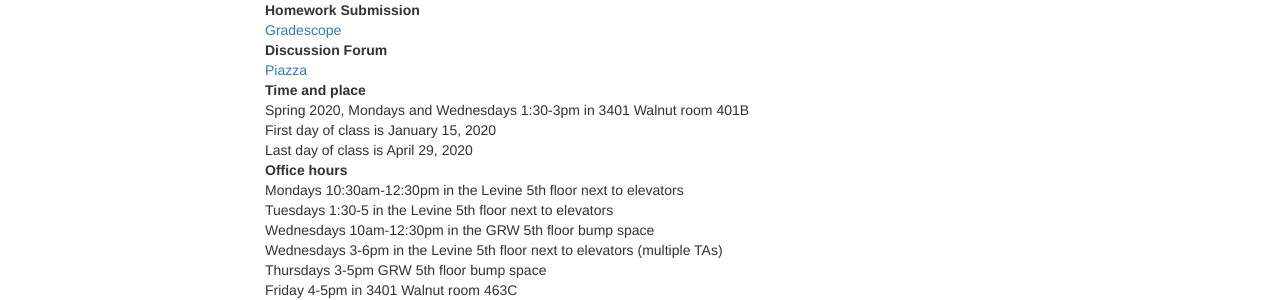
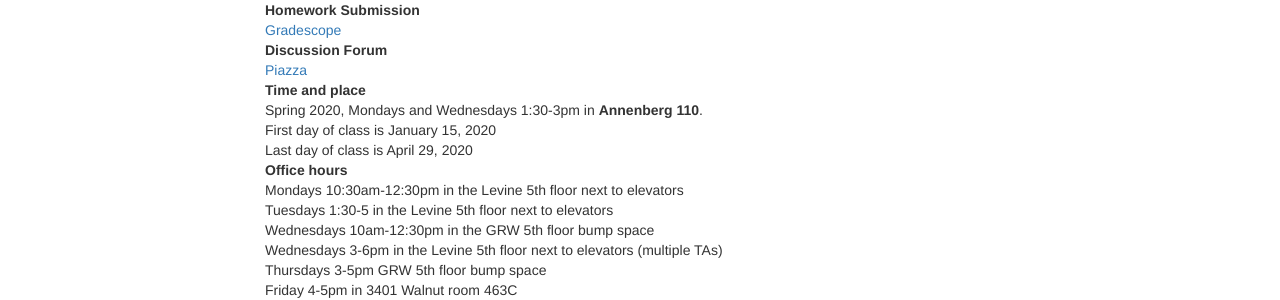
Before and after one commit to computational-linguistics-class/computational-linguistics-class.github.io, a Jekyll site: the page built from index.md, in a window 1280 px wide. Shown: the part 355-655 px from the top of the page. Built offline with Jekyll 4.4.1, drawn with Linux system fonts in a browser that asks for light colours; nearby versions of some CDN libraries; a script that is not in the unit is left out.

Commit message:
New location

```diff
--- a/index.md
+++ b/index.md
@@ -63,7 +63,7 @@
 : [Piazza](https://piazza.com/upenn/spring2020/cis530)
 
 Time and place
-: Spring 2020, Mondays and Wednesdays 1:30-3pm in 3401 Walnut room 401B
+: Spring 2020, Mondays and Wednesdays 1:30-3pm in __Annenberg 110__.
 : First day of class is January 15, 2020
 : Last day of class is April 29, 2020
 
```
